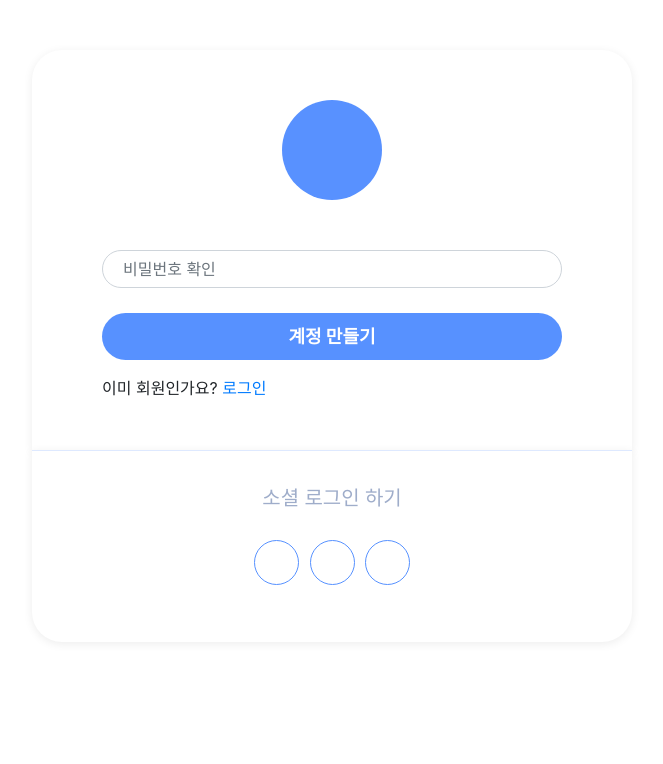
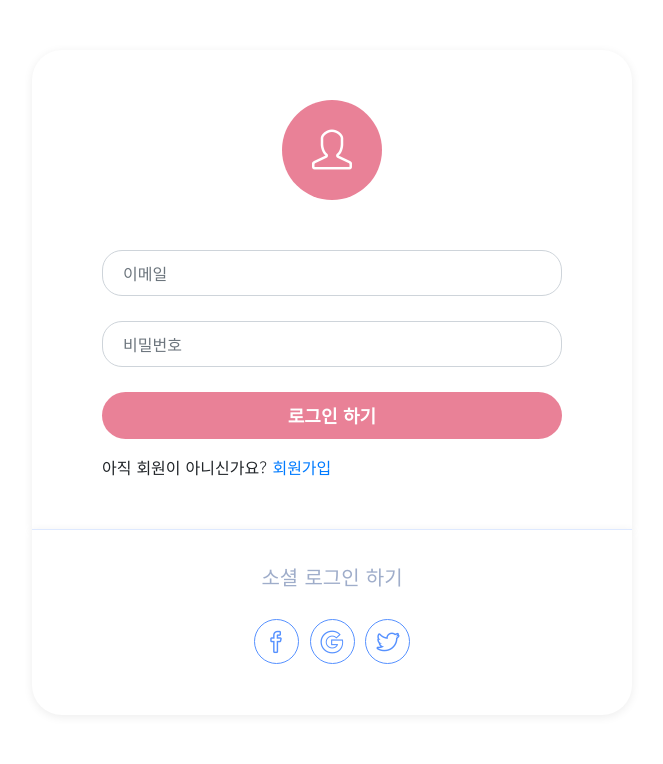
Before and after one commit to minsol1/buytogether, a Django app: page /accounts/ in a window 1280 px wide. Shown: the top 764 px of the page, without its empty margins (308-971 px from the left). Run offline with Django 4.2, Linux system fonts and the light colour scheme; some libraries are stand-ins or nearby versions.

Commit message:
0608 김재현 17시

```diff
--- a/buyTogether/accounts/forms.py
+++ b/buyTogether/accounts/forms.py
@@ -4,9 +4,9 @@ from .models import User
 class Userform(forms.ModelForm):
 	class Meta:
 		model = User
-		fields = ['userID','password','nickname']
+		fields = ['userID','password','username']
 		widgets = {
-            'nickname': forms.TextInput(attrs={'class': 'form-control item', 'placeholder':'닉네임'}),
+            'username': forms.TextInput(attrs={'class': 'form-control item', 'placeholder':'닉네임'}),
             'userID': forms.EmailInput(attrs={'class': 'form-control item', 'placeholder':'이메일'}),
             'password' : forms.PasswordInput(attrs={'class': 'form-control item', 'placeholder':'비밀번호'}),
         }
--- a/buyTogether/accounts/views.py
+++ b/buyTogether/accounts/views.py
@@ -19,7 +19,8 @@ def login_views(request):
         else:
             return render(request, 'accounts/bad_login.html')
     else:
-        return render(request, 'accounts/login.html')
+        form = Userform()
+        return render(request, 'accounts/login.html',{'form':form})
 
 def logout_views(request):
     auth.logout(request)
--- a/buyTogether/static/style.css
+++ b/buyTogether/static/style.css
@@ -181,7 +181,7 @@
 
 .registration-form .form-icon{
 	text-align: center;
-    background-color: #5891ff;
+    background-color: #E98197;
     border-radius: 50%;
     font-size: 40px;
     color: white;
@@ -203,7 +203,7 @@
     padding: 10px 20px;
     font-size: 18px;
     font-weight: bold;
-    background-color: #5791ff;
+    background-color: #E98197;
     border: none;
     color: white;
     margin-top: 20px;
@@ -260,163 +260,98 @@
 }
 
 /* ---------login---------- */
-.login_body {
-	font-family: 'Gowun Dodum', sans-serif;
+.login-form{
+	padding: 50px 0;
 }
 
-#login-bg.container-fluid {
-	padding: 0;
-	height: 100%;
-	position: absolute;
+.login-form form{
+    background-color: #fff;
+    max-width: 600px;
+    margin: auto;
+    padding: 50px 70px;
+    border-top-left-radius: 30px;
+    border-top-right-radius: 30px;
+    box-shadow: 0px 2px 10px rgba(0, 0, 0, 0.075);
 }
 
-/* Background image an color divs*/
-
-.bg-img , .bg-color {
-	min-width: 50%;
-	vertical-align: top;
-	padding: 0;
-	margin-left: 0;
-	height: 100%;
-	background-color: #CAF0D3;
-	display: inline-block;
-	overflow: hidden;
+.login-form .form-icon{
+	text-align: center;
+    background-color: #E98197;
+    border-radius: 50%;
+    font-size: 40px;
+    color: white;
+    width: 100px;
+    height: 100px;
+    margin: auto;
+    margin-bottom: 50px;
+    line-height: 100px;
 }
 
-.bg-color {
-	margin-left: -5px;
+.login-form .item{
+	border-radius: 20px;
+    margin-bottom: 25px;
+    padding: 10px 20px;
 }
 
-#login{
-	padding-top: 10%;
-	text-align: center;
-	text-transform: uppercase;
+.login-form .create-account{
+    border-radius: 30px;
+    padding: 10px 20px;
+    font-size: 18px;
+    font-weight: bold;
+    background-color: #E98197;
+    border: none;
+    color: white;
+    margin-top: 20px;
 }
 
-.login {
-	width: 100%;
-	height: 500px;
-	background-color: #fff;
-	padding: 15px;
-	padding-top: 30px;
+.login-form .social-media{
+    max-width: 600px;
+    background-color: #fff;
+    margin: auto;
+    padding: 35px 0;
+    text-align: center;
+    border-bottom-left-radius: 30px;
+    border-bottom-right-radius: 30px;
+    color: #9fadca;
+    border-top: 1px solid #dee9ff;
+    box-shadow: 0px 2px 10px rgba(0, 0, 0, 0.075);
 }
 
-.login h1 {
-	margin-top: 30px;
-	font-weight: bold;
-	font-size: 60px;
-	letter-spacing: 3px;
+.login-form .social-icons{
+    margin-top: 30px;
+    margin-bottom: 16px;
 }
 
-.login form {
-	max-width: 420px;
-	margin: 30px auto;
+.login-form .social-icons a{
+    font-size: 23px;
+    margin: 0 3px;
+    color: #5691ff;
+    border: 1px solid;
+    border-radius: 50%;
+    width: 45px;
+    display: inline-block;
+    height: 45px;
+    text-align: center;
+    background-color: #fff;
+    line-height: 45px;
 }
 
-.login .btn {
-	border-radius: 50px;
-	text-transform: uppercase;
-	font-weight: bold;
-	letter-spacing: 2px;
-	font-size: 20px;
-	padding: 14px;
-	background-color: #00B72E;
+.login-form .social-icons a:hover{
+    text-decoration: none;
+    opacity: 0.6;
 }
 
-.login_form-group input {
-	font-size: 20px;
-	font-weight: lighter;
-	border: none;
-	background-color: #F0F0F0;
-	color: #465347!important;
-	padding: 26px 30px;
-	border-radius: 50px;
-	transition : 0.2s;
-}
+@media (max-width: 576px) {
+    .login-form form{
+        padding: 50px 20px;
+    }
 
-/* Form check styles*/
-
-.login_form-check {
-	padding: 0;
-	text-align: left;
-}
-
-.login_form-check label {
-	vertical-align: top;
-	padding-top: 5px;
-	padding-left: 5px;
-	font-size: 15px;
-	color: #606060;
-	font-size: 14px;
-}
-
-.forgot-password {
-	text-align: right;
-	float: right;
-	font-weight: bold;
-}
-
-.forgot-password a {
-	color: #00B72E;
-	opacity: 0.6;
-}
-
-.forgot-password a:hover {
-	opacity: 1;
-}
-
-
-/* Switch styles */
-
-.switch {
-  position: relative;
-  display: inline-block;
-  width: 60px;
-  height: 30px;
-}
-
-/* Hide default HTML checkbox */
-.switch input {display:none;}
-
-/* The slider */
-.slider {
-  position: absolute;
-  cursor: pointer;
-  top: 0;
-  left: 0;
-  right: 0;
-  bottom: 0;
-  background-color: #F0F0F0;
-  -webkit-transition: .4s;
-  transition: .4s;
-  border-radius: 30px;
-}
-
-.slider:before {
-  position: absolute;
-  content: "";
-  height: 22px;
-  width: 22px;
-  left: 4px;
-  bottom: 4px;
-  background-color: white;
-  -webkit-transition: .4s;
-  transition: .4s;
-  border-radius: 50%;
-}
-
-.login_input:checked + .slider {
-  background-color: #00B72E;
-}
-
-.login_input:focus + .slider {
-  box-shadow: 0 0 1px #00B72E;
-}
-
-.login_input:checked + .slider:before {
-  -webkit-transform: translateX(30px);
-  -ms-transform: translateX(30px);
-  transform: translateX(30px);
+    .login-form .form-icon{
+        width: 70px;
+        height: 70px;
+        font-size: 30px;
+        line-height: 70px;
+    }
 }
 
 /* ---------purbd-home---------- */
@@ -502,6 +437,7 @@
 	border-radius: 10px;
 	cursor: pointer;
 }
+
 .new_post_button:hover {
 	background: #f09fb0;
 }
@@ -554,9 +490,26 @@
 
 #fix {
   position: fixed;
-  right: 40px;
+  right: 1px;
   bottom: 50px;
+}
 
+#fix_2 {
+  position: fixed;
+  right: 1px;
+  bottom: 50px;
+}
+
+#fix_11 {
+  position: fixed;
+  right: 70px;
+  bottom: 50px;
+}
+
+#fix_22 {
+  position: fixed;
+  right: 70px;
+  bottom: 50px;
 }
 
 .post_button {
@@ -575,7 +528,4 @@
 }
 .space{
   margin-right: 10px;
-
-
-
 }
--- a/buyTogether/templates/accounts/login.html
+++ b/buyTogether/templates/accounts/login.html
@@ -1,19 +1,21 @@
 {% load static %}
-<!doctype html>
-<html lang="en">
+<!DOCTYPE html>
+<html>
   <head>
       <meta charset="utf-8">
-    <meta name="viewport" content="width=device-width, initial-scale=1, shrink-to-fit=no">
-    <link rel="stylesheet" href="https://cdn.jsdelivr.net/npm/bootstrap@5.2.0-beta1/dist/css/bootstrap.min.css"  integrity="sha384-0evHe/X+R7YkIZDRvuzKMRqM+OrBnVFBL6DOitfPri4tjfHxaWutUpFmBp4vmVor" crossorigin="anonymous">
-    <link rel="stylesheet" href="https://stackpath.bootstrapcdn.com/bootstrap/4.1.3/css/bootstrap.min.css" integrity="sha384-MCw98/SFnGE8fJT3GXwEOngsV7Zt27NXFoaoApmYm81iuXoPkFOJwJ8ERdknLPMO" crossorigin="anonymous">
-    <link href="https://fonts.googleapis.com/css?family=Montserrat:300,700" rel="stylesheet">
+      <meta http-equiv="X-UA-Compatible" content="IE=edge">
+      <meta name="viewport" content="width=device-width, initial-scale=1">
+      <title>로그인</title>
+      <link rel="preconnect" href="https://fonts.googleapis.com">
+      <link rel="preconnect" href="https://fonts.gstatic.com" crossorigin>
+      <link href="https://fonts.googleapis.com/css2?family=Gowun+Dodum&display=swap" rel="stylesheet">
+      <link href="https://cdnjs.cloudflare.com/ajax/libs/simple-line-icons/2.4.1/css/simple-line-icons.min.css" rel="stylesheet">
+      <link rel="stylesheet" href="https://maxcdn.bootstrapcdn.com/bootstrap/4.0.0/css/bootstrap.min.css">
       <link rel="stylesheet" type="text/css" href="{% static 'style.css' %}">
-    <title>로그인</title>
   </head>
-
-  <body>
-    <div class="registration-form">
-        <form method="post" action="{% url 'signup' %}">
+  <body class="nav_body">
+    <div class="login-form">
+        <form method="post" action="{% url 'login' %}">
           <div class="form-icon">
               <span><i class="icon icon-user"></i></span>
           </div>
@@ -25,16 +27,10 @@
           {{form.password}}
           </div>
           <div class="form-group">
-                <input type="password" name="password2" class="form-control item" id="password" placeholder="비밀번호 확인">
-            </div>
-            <div class="form-group">
-            {{form.nickname}}
-            </div>
-            <div class="form-group">
-                <button type="submit" value="회원가입" class="btn btn-block create-account">계정 만들기</button>
+          <button type="submit" value="로그인" class="btn btn-block create-account">로그인 하기</button>
           </div>
           <div class="signup">
-                이미 회원인가요? <a href="{% url 'login' %}">로그인</a>
+            아직 회원이 아니신가요? <a href="{% url 'signup' %}">회원가입</a>
           </div>
         </form>
         <div class="social-media">
@@ -44,7 +40,6 @@
                 <a href="#"><i class="icon-social-google" title="Google"></i></a>
                 <a href="#"><i class="icon-social-twitter" title="Twitter"></i></a>
             </div>
-
         </div>
     </div>
     <script type="text/javascript" src="https://code.jquery.com/jquery-3.2.1.min.js"></script>
```
Also changed, not shown: buyTogether/templates/accounts/signup.html (+7 -18 lines), buyTogether/templates/freebd/freehome.html (+3 -4 lines), buyTogether/templates/purbd/home.html (+4 -5 lines). Lines whose indentation alone changed are shown as unchanged.
